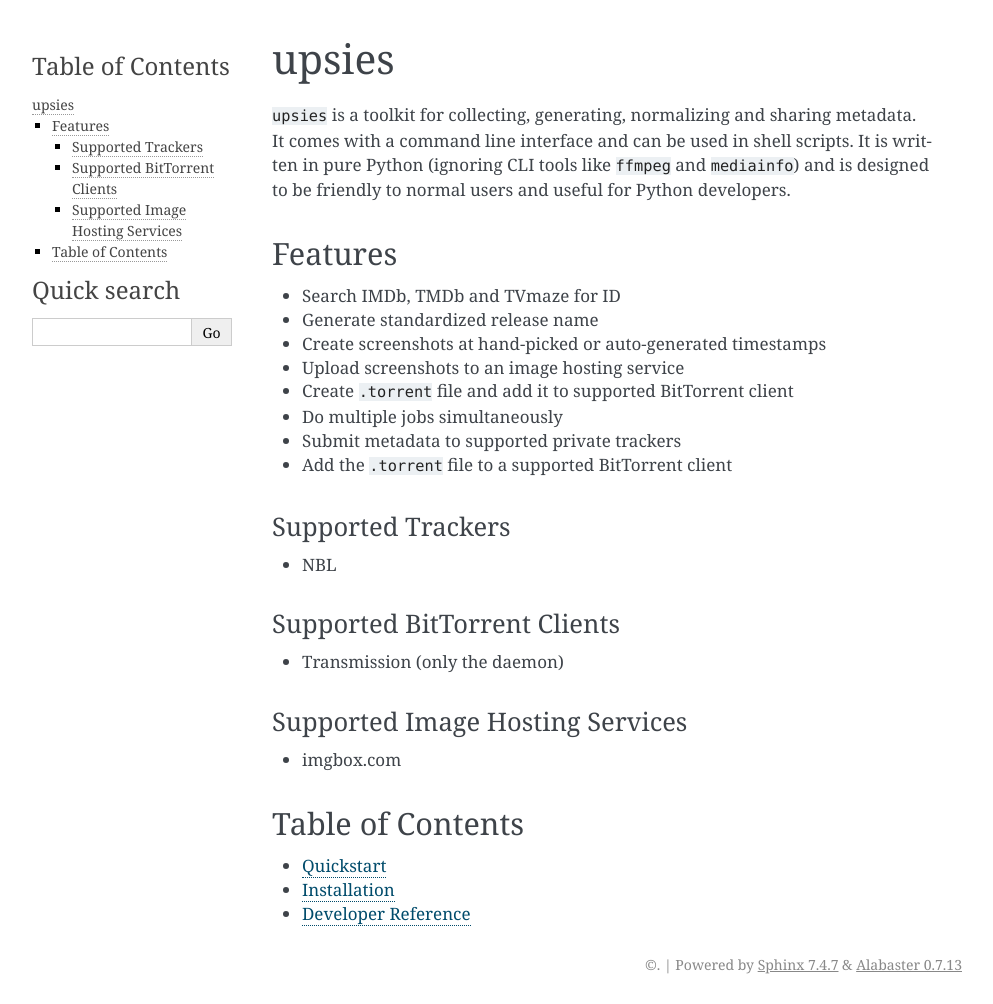
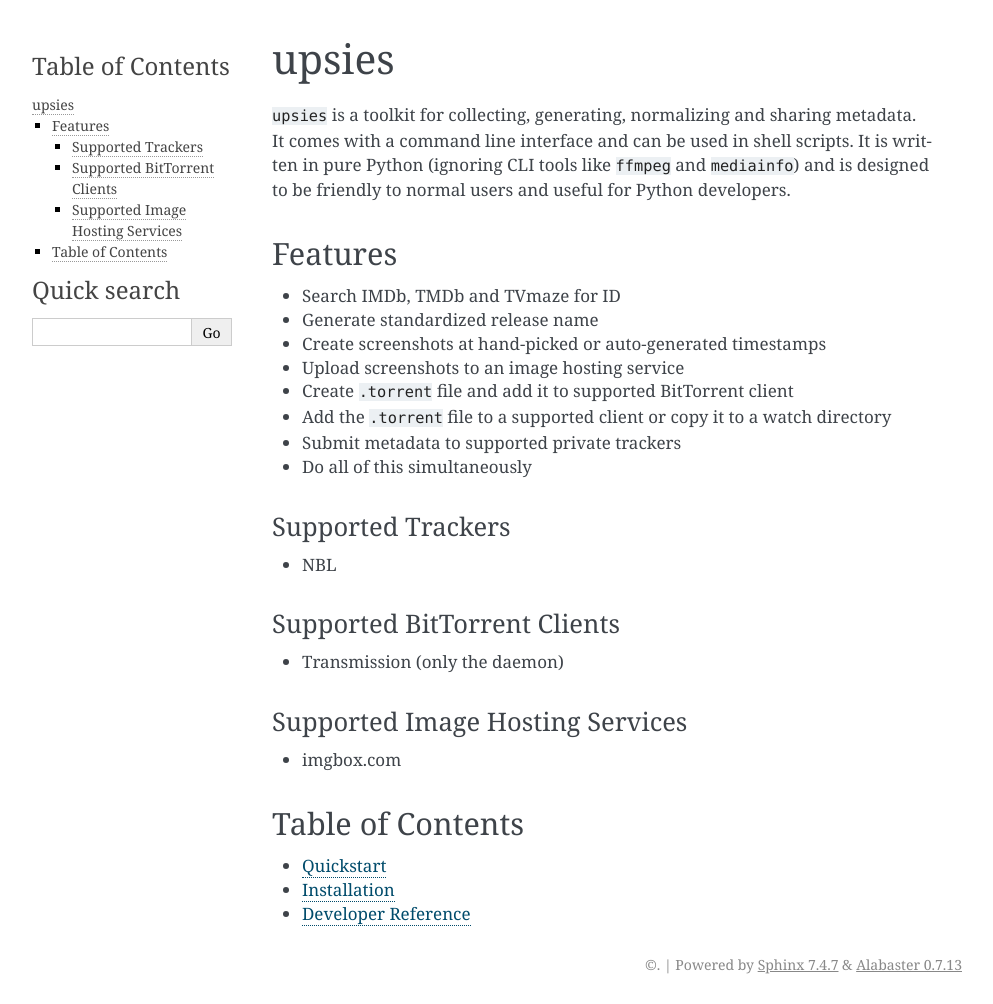
Before and after one commit to plotski/upsies, a Sphinx documentation site: the page built from docs/index.rst, in a window 1280 px wide. Shown: the whole page, without its empty margins (148-1141 px from the left). Built offline with Sphinx 7.4.7, drawn with Linux system fonts in a browser that asks for light colours.

Commit message:
Update feature list in docs

```diff
--- a/docs/index.rst
+++ b/docs/index.rst
@@ -21,9 +21,10 @@
 * Create screenshots at hand-picked or auto-generated timestamps
 * Upload screenshots to an image hosting service
 * Create ``.torrent`` file and add it to supported BitTorrent client
-* Do multiple jobs simultaneously
+* Add the ``.torrent`` file to a supported client or copy it to a watch
+  directory
 * Submit metadata to supported private trackers
-* Add the ``.torrent`` file to a supported BitTorrent client
+* Do all of this simultaneously
 
 Supported Trackers
 ^^^^^^^^^^^^^^^^^^
```
